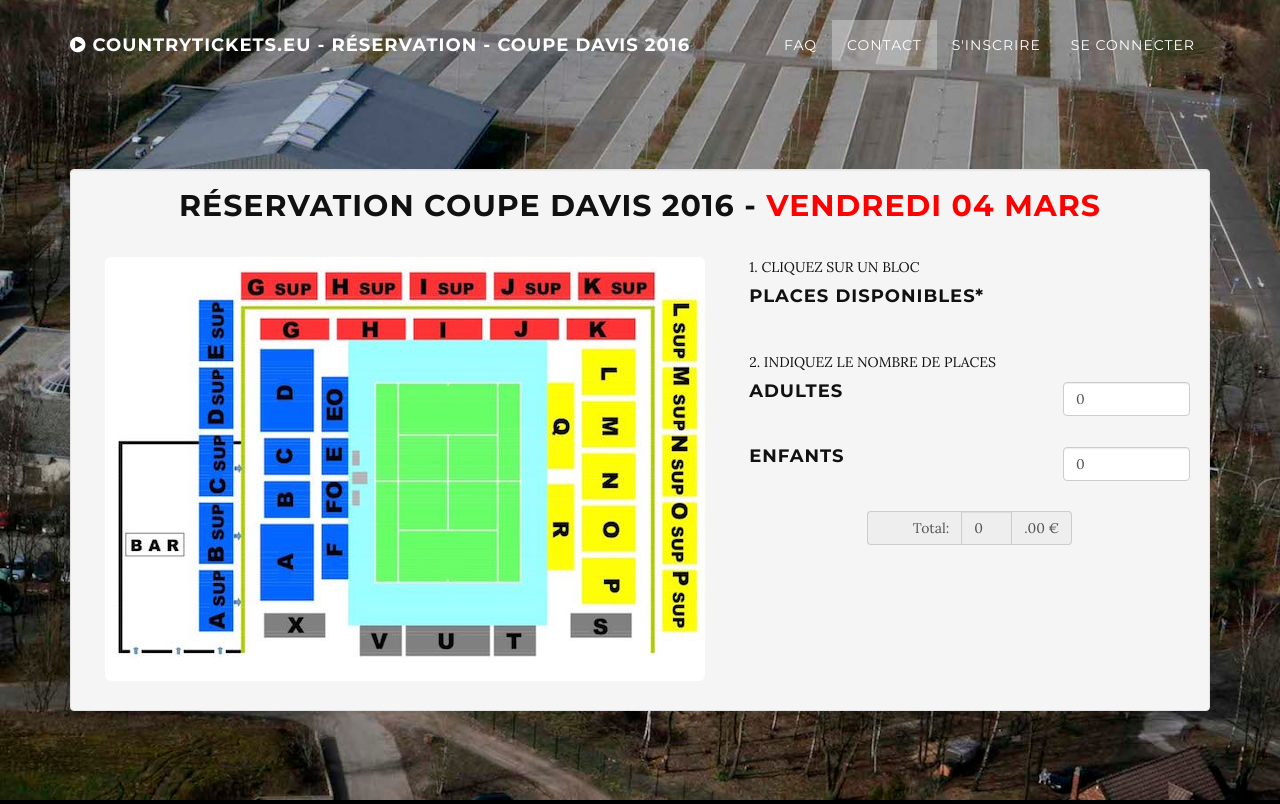
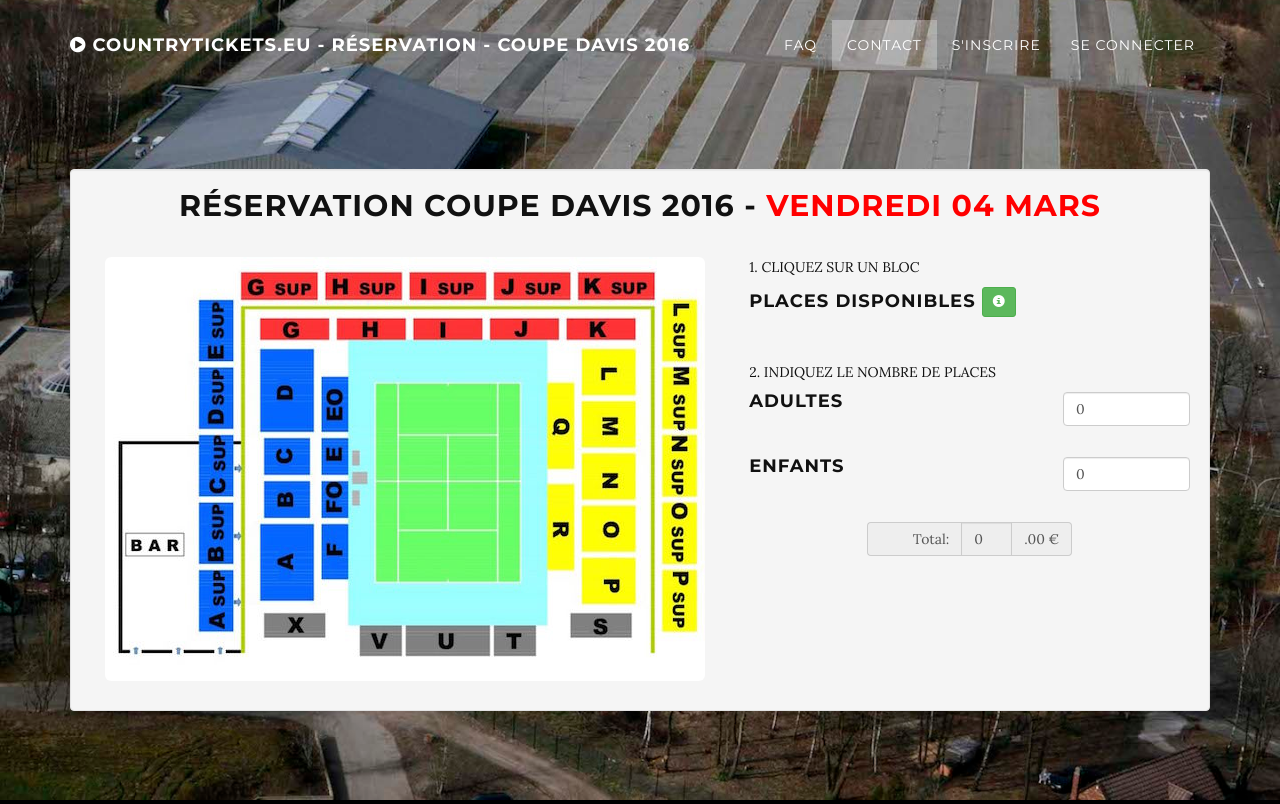
Before and after one commit to zirby/cd2016, a PHP site: page /coupe_davis_2016/index04.php in a window 1280 px wide. Shown: the top 804 px of the page. Run offline with PHP 8.4, Linux system fonts and the light colour scheme; data that the repository does not hold is empty; a stand-in replaces the project's code that opens the database connection.

Commit message:
index04 btn info

```diff
--- a/index04.php
+++ b/index04.php
@@ -95,7 +95,10 @@ while($res = $req->fetch()){
         <div class="col-md-12 text-left">1. CLIQUEZ SUR UN BLOC</div>
     </div>
     <div class="row">
-        <div class="col-md-8 text-left"><h4>Places disponibles*</h4></div>
+        <div class="col-md-8 text-left"><h4>Places disponibles
+            <button type="button" class="btn btn-success btn-sm"><span class="glyphicon glyphicon-info-sign" aria-hidden="true"></span></button>
+            </h4>
+        </div>
         <div class="col-md-4" id="pBloc"></div>
     </div>
     <div class="row">
```
